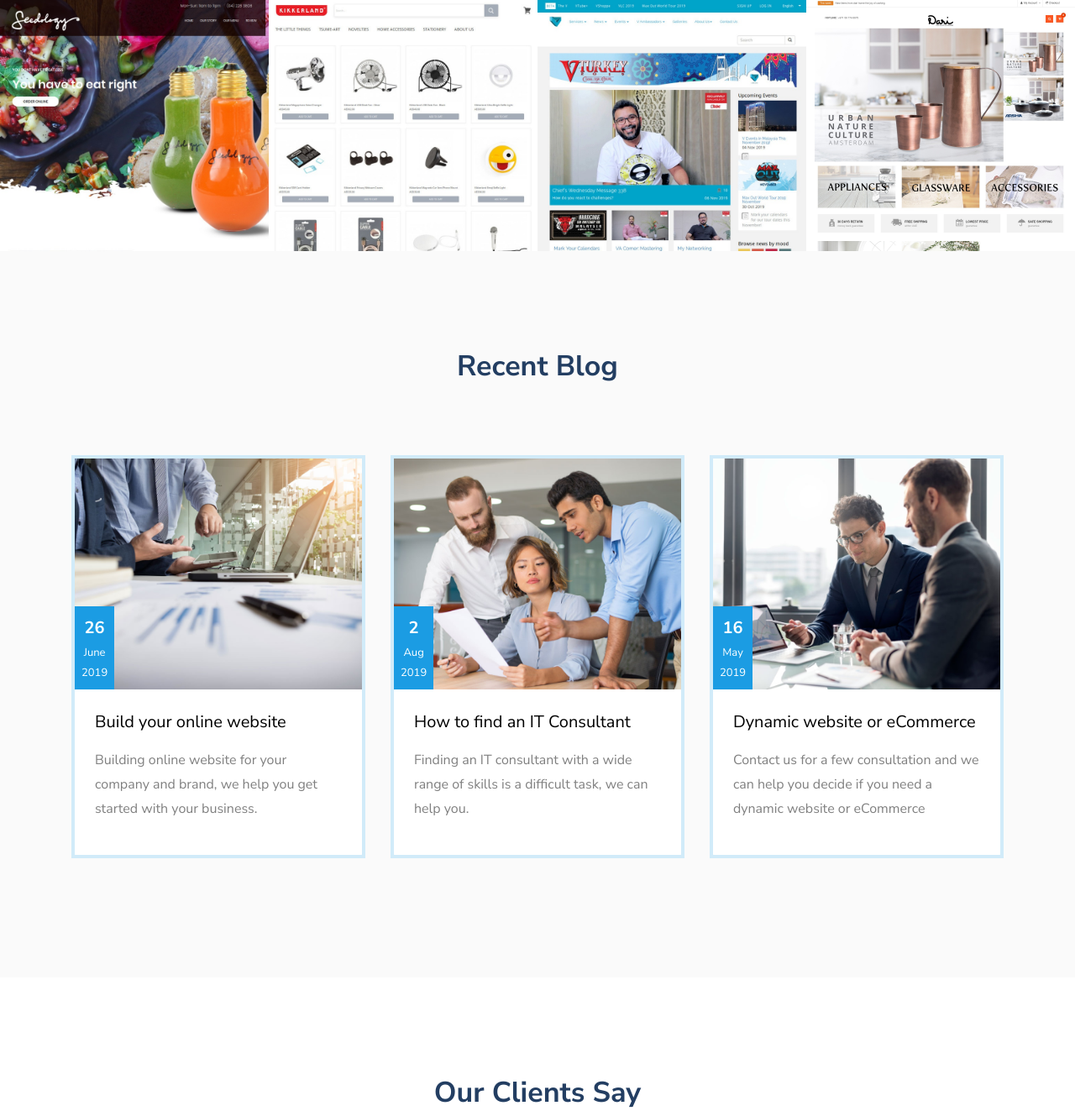
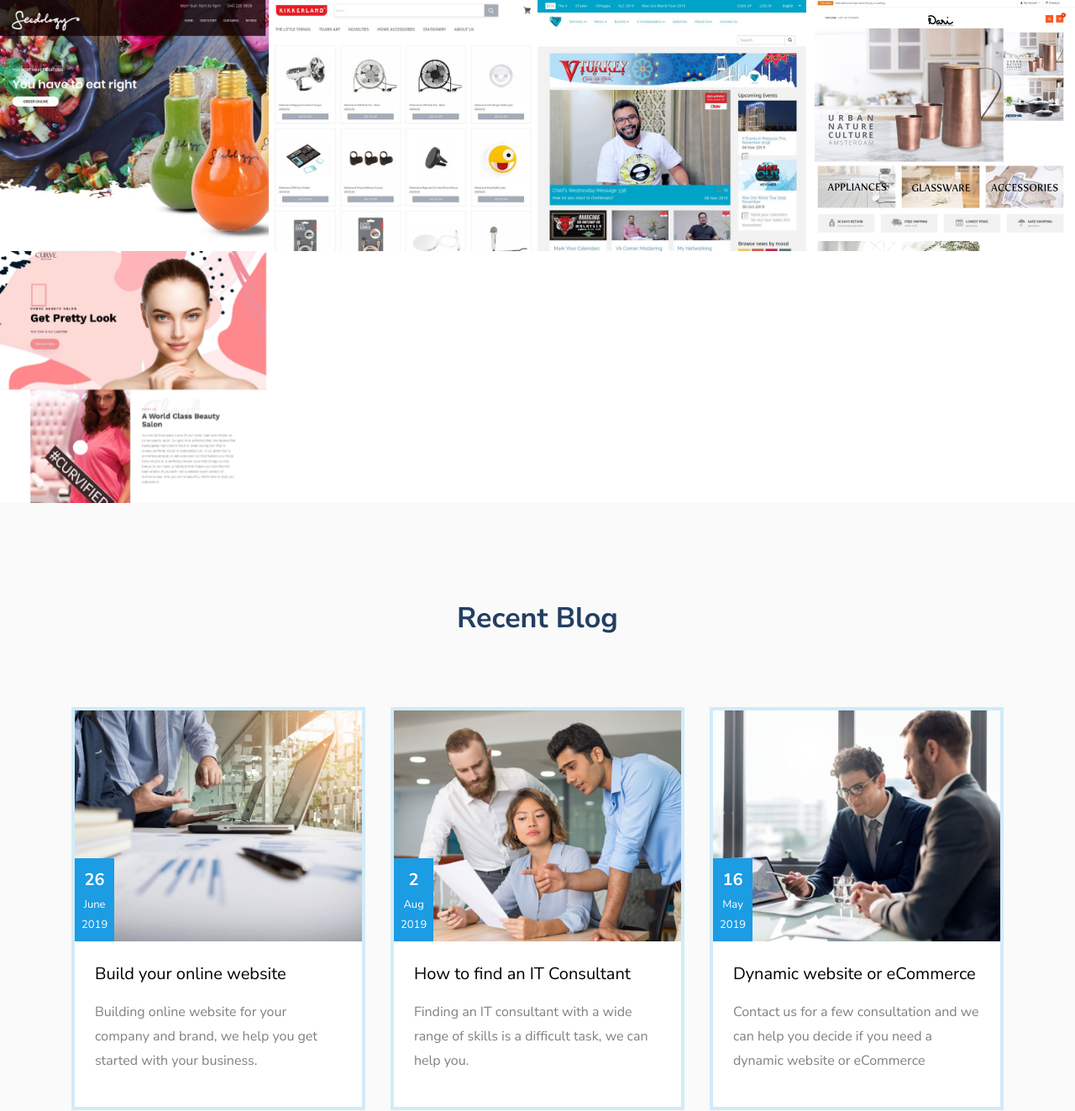
Before and after one commit to saharkiz/websitedubai, a PHP site: page / in a window 1280 px wide. Shown: the part 5006-6329 px from the top of the page at 84% size. Run offline with PHP 8.4, Linux system fonts and the light colour scheme; some web fonts are replaced.

Commit message:
Update index.php

```diff
--- a/index.php
+++ b/index.php
@@ -515,6 +515,17 @@
                      </div>
                   </div>
                </div>
+
+               <div class="col-md-3">
+                  <div class="project img ftco-animate d-flex justify-content-center align-items-center" style="background-image: url(images/project-9.jpg);">
+                     <div class="overlay"></div>
+                     <a title="IT consultant in dubai for Curve Beauty Salon" href="/images/project-9.jpg" class="btn-site d-flex align-items-center justify-content-center"><span class="icon-subdirectory_arrow_right"></span></a>
+                     <div class="text text-center p-4">
+                        <h3><a title="IT consultant in dubai" href="#">Curve Beauty Salon</a></h3>
+                        <span>Web Design</span>
+                     </div>
+                  </div>
+               </div>
             </div>
          </div>
       </section>
```
